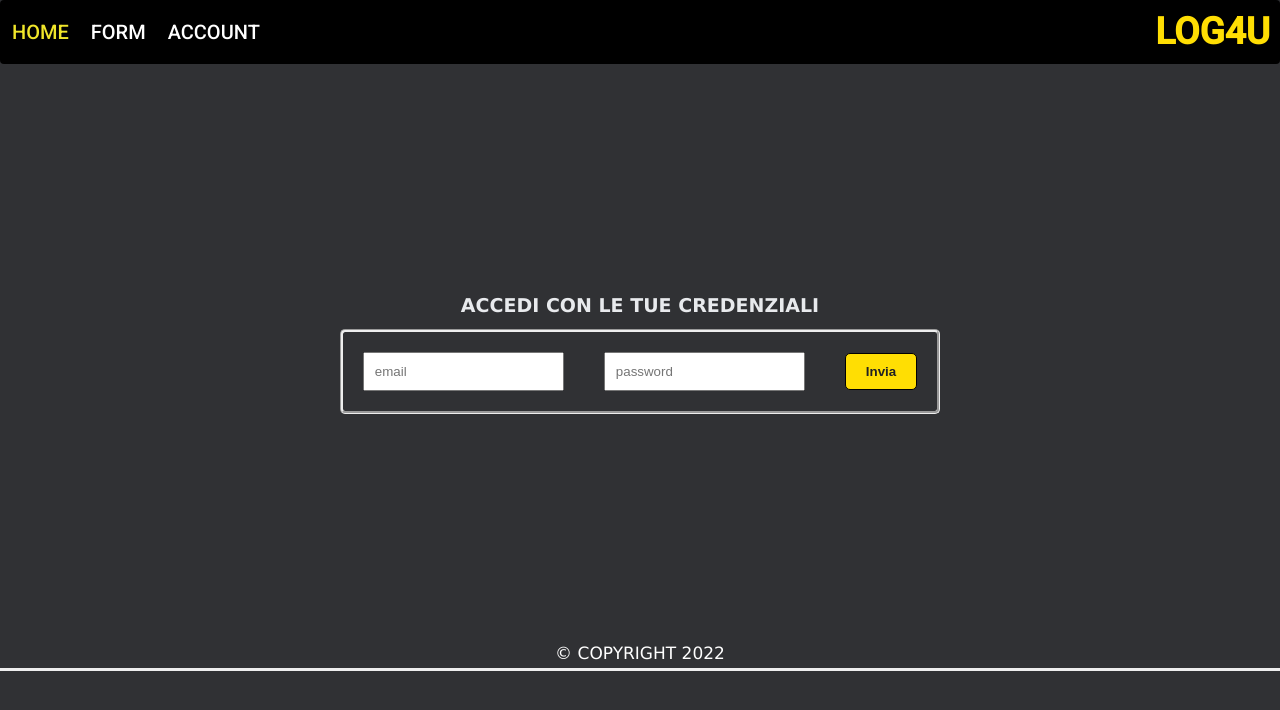
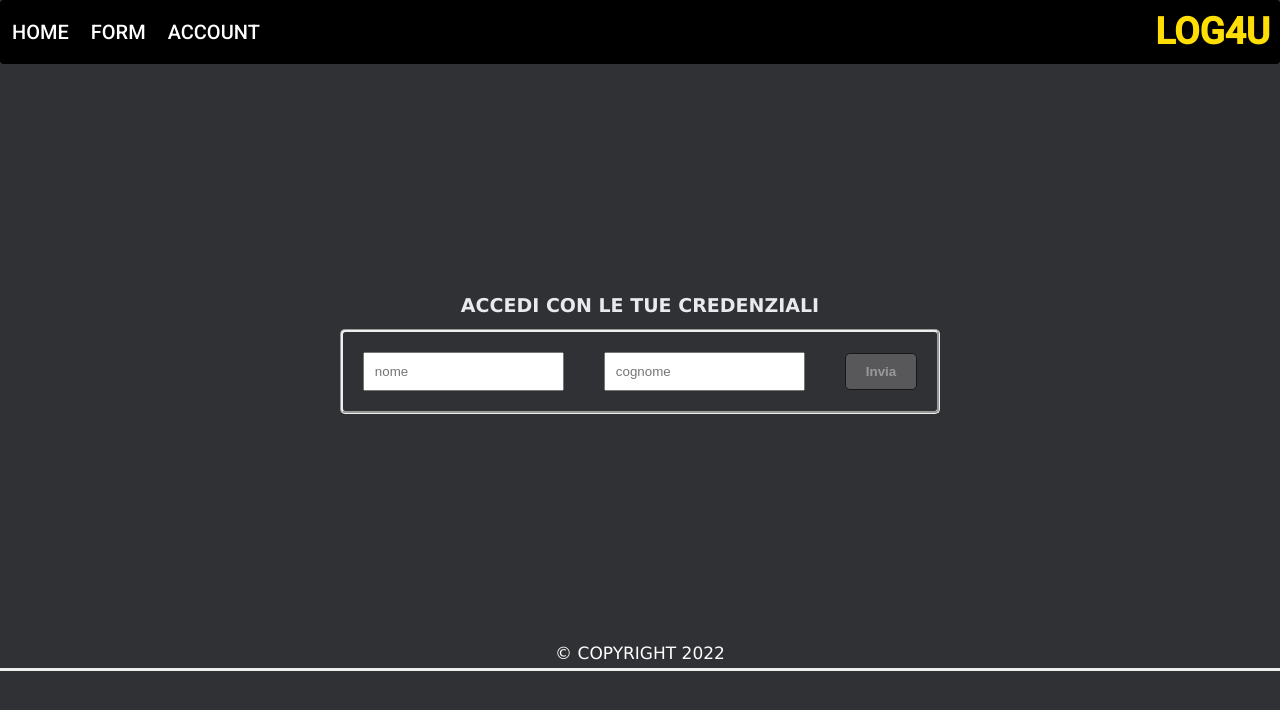
Before and after one commit to giuliana1995/firstSite, an Angular app: page /form in a window 1280 px wide. Shown: the top 710 px of the page. Built offline with nearby package versions, Linux system fonts and the light colour scheme.

Commit message:
lastChanges

```diff
--- a/src/app/app.module.ts
+++ b/src/app/app.module.ts
@@ -18,7 +18,7 @@ import { MatButtonModule } from '@angular/material/button'
 import { MatListModule } from '@angular/material/list';
 import { MatSliderModule } from '@angular/material/slider';
 import { BrowserAnimationsModule } from '@angular/platform-browser/animations'
-
+import { MatProgressSpinnerModule } from '@angular/material/progress-spinner';
 
 @NgModule({
   declarations: [
@@ -32,6 +32,7 @@ import { BrowserAnimationsModule } from '@angular/platform-browser/animations'
 
   ],
   imports: [
+    MatProgressSpinnerModule,
     BrowserAnimationsModule,
     MatSliderModule,
     MatButtonModule,
--- a/src/app/form/form.component.html
+++ b/src/app/form/form.component.html
@@ -1,12 +1,21 @@
 <div class="form">
     <h1> Accedi con le tue credenziali</h1>
     <!-- Assegnamo al form una local varible #f che contiene una reference al nostro form -->
-    <form #f="ngForm" (ngSubmit)="save(f.value)">
-
-        <input type="email" placeholder="email" class="form-control" name="email" [ngModel]="email" required>
+    <form #f="ngForm" [formGroup]="form" (ngSubmit)="save(f.value)">
+        <input type="nome" placeholder="nome" class="form-control" name="nome" [formControl]="name">
         <!-- per far si che i validator (required) siano applicati dobbiamo assegnare un attributo ngModel al nostro campo di input. Ng model è una ditrettiva che mette in binding ovvero sintonizza un qualsiasi campo di input checkbox select ecc.. con una proprietà-->
 
-        <input type="password" placeholder="password" class="form-control" name="password" minlength="5" [ngModel]="password" required>
-        <button type="submit" class="button" [disabled]="f.invalid">Invia</button>
+        <input type="cognome" placeholder="cognome" class="form-control" name="cognome" minlength="5" [formControl]="surname">
+        <button type="submit" class="button" [disabled]="!name.valid || !surname.valid || load ">Invia</button>
+
+        <div id="load">
+            <mat-progress-spinner *ngIf="load && !access" mode="indeterminate"></mat-progress-spinner>
+        </div>
+
+        <div id="access" *ngIf="access">
+            <mat-icon>check_circle_outline</mat-icon><p>Accesso eseguito con successo</p>
+        </div>
     </form>
 </div>
+
+<!--cambiare email e password in nome e cognome, simulare una chiamata a be con set timeout e nel frattempo che la chiamata va a buon fine inserire un loading, una volta terminata mosrtare un messaggio di caricamento avvenuto con successo -->
--- a/src/app/form/form.component.scss
+++ b/src/app/form/form.component.scss
@@ -15,9 +15,11 @@
     margin-top: 22%;
 
 
-    .form-control.ng-invalid.ng-touched, .ng-invalid.ng-touched.form-select {
+    .form-control.ng-invalid.ng-touched,
+    .ng-invalid.ng-touched.form-select {
         border: 2px solid red;
     }
+
     form {
         @include border-radius(5px);
         background-color: $background-color;
@@ -32,6 +34,7 @@
             margin: 20px;
             padding: 10px;
         }
+
         @media (max-width: $breakpoint2) {
             height: 100%;
             width: auto;
@@ -43,5 +46,46 @@
             flex-wrap: wrap;
             flex-direction: column;
         }
+
+        mat-progress-spinner {
+            width: 50px;
+            height: 50px;
+
+            svg {
+                width: 50px;
+                height: 50px;
+            }
+        }
+
+
+        .mat-progress-spinner circle,
+        .mat-spinner circle {
+            stroke: rgb(0 0 0 / 38%);
+        }
+
+        #access {
+            display: flex;
+            justify-content: space-between;
+            align-items: center;
+
+            mat-icon {
+                color: rgb(14, 226, 14);
+                padding: 3px;
+            }
+
+            p {
+                color: white;
+                font-size: 12px;
+                font-family: system-ui, -apple-system, BlinkMacSystemFont, 'Segoe UI', Roboto, Oxygen, Ubuntu, Cantarell, 'Open Sans', 'Helvetica Neue', sans-serif;
+                padding: 7px;
+            }
+
+        }
+
+        #load {
+            justify-content: center;
+            display: flex;
+        }
+
     }
 }
--- a/src/app/form/form.component.ts
+++ b/src/app/form/form.component.ts
@@ -9,27 +9,48 @@ import { FormBuilder, FormControl, FormGroup, NgForm, Validators } from '@angula
 
 export class FormComponent implements OnInit {
 
-  email = "";
-  password = null;
+  name = new FormControl("", [Validators.required]);
+  surname = new FormControl("", [Validators.required]);
 
-  //form: FormGroup;
+  access: boolean = false;
+  load: boolean = false;
+
+  form: FormGroup;
 
   constructor() {
 
-    // this.form = fb.group({
-      // "name": ['', Validators.required],
-      // "email": ['', Validators.required],
-      // "date": [''],
-      //"description": [Validators.required],
-    //});
+    this.form = new FormGroup({
+      name: this.name,
+      surname: this.surname
+    });
   }
 
   ngOnInit(): void {
   }
 
+
+  loader() {
+    this.load = !this.load;
+  }
+
+  accessOccurred() {
+    this.access = !this.access;
+    this.load = false;
+  }
+
   save(value: any) {
     console.log(value);
+    setTimeout(() => {
+    }, 1000);
+    this.loader();
+
+    setTimeout(() => {
+      this.accessOccurred();
+      this.name.reset();
+      this.surname.reset();
+    }, 3000);
   }
+
 
   // controlName() {
   //   let user = this.form.controls['name'].value;
--- a/src/app/home/home.component.scss
+++ b/src/app/home/home.component.scss
@@ -31,6 +31,7 @@
             cursor: pointer;
             font-family:monospace;
             color: rgb(215, 215, 43);
+            padding: 6px;
         }
         .hideShow:hover {
             text-decoration: underline;
--- a/src/app/home/home.component.ts
+++ b/src/app/home/home.component.ts
@@ -1,5 +1,6 @@
 import { Component, Input, OnInit } from '@angular/core';
 import { FormBuilder, FormControl, FormGroup } from '@angular/forms';
+import { elementAt } from 'rxjs';
 
 @Component({
   selector: 'app-home',
@@ -9,6 +10,8 @@ import { FormBuilder, FormControl, FormGroup } from '@angular/forms';
 export class HomeComponent implements OnInit {
 
   username: string = "Green peace";
+
+  textBtn: string = "show";
 
   show: boolean = false;
 
@@ -26,6 +29,12 @@ export class HomeComponent implements OnInit {
 
   showAbout(): void {
     this.show = !this.show;
+    if(!this.show) {
+      this.textBtn = "show";
+    } else {
+      this.textBtn = "hide";
+    }
+
   }
 
   fontSize(){
--- a/src/app/navbar/navbar.component.scss
+++ b/src/app/navbar/navbar.component.scss
@@ -1,7 +1,6 @@
 @import "../../theme/theme_common";
 
 mat-nav-list {
-
 
     .closeBtn {
         color: #ffffff;
@@ -71,7 +70,7 @@ mat-nav-list {
                 bottom: -41px;
 
                 .countryList {
-                    height: 241px;
+                    height: 244px;
                     width: 98%;
                     color: white;
                     background-color: $background-color;
@@ -82,7 +81,7 @@ mat-nav-list {
                     position: absolute;
                     //position: relative;
                     left: 3px;
-                    top: 123px;
+                    top: 98px;
                     z-index: -1;
                     cursor: pointer;
 
--- a/src/styles.scss
+++ b/src/styles.scss
@@ -18,7 +18,7 @@ body {
 
 
 
-.button {
+.button  {
     @include border-radius(5px);
     background-color: $button-color;
     color: $text-color-btn;
@@ -28,6 +28,12 @@ body {
     margin: 20px;
     cursor: pointer;
     $breakpoint: 768px;
+
+    &[disabled] {
+        background-color: grey;
+        color: white;
+        opacity: 0.5;
+    }
 }
 
 #custom-navbar {
@@ -53,3 +59,14 @@ mat-sidenav-container {
         visibility: collapse;
     }
 }
+
+
+.mat-progress-spinner circle,
+.mat-spinner circle {
+    stroke: rgba(255, 255, 255, 0.529);
+}
+
+mat-progress-spinner , mat-progress-spinner > svg  {
+    width: 50px!important;
+    height: 50px!important;
+}
```
Also changed, not shown: src/app/home/home.component.html (+32 -19 lines).
